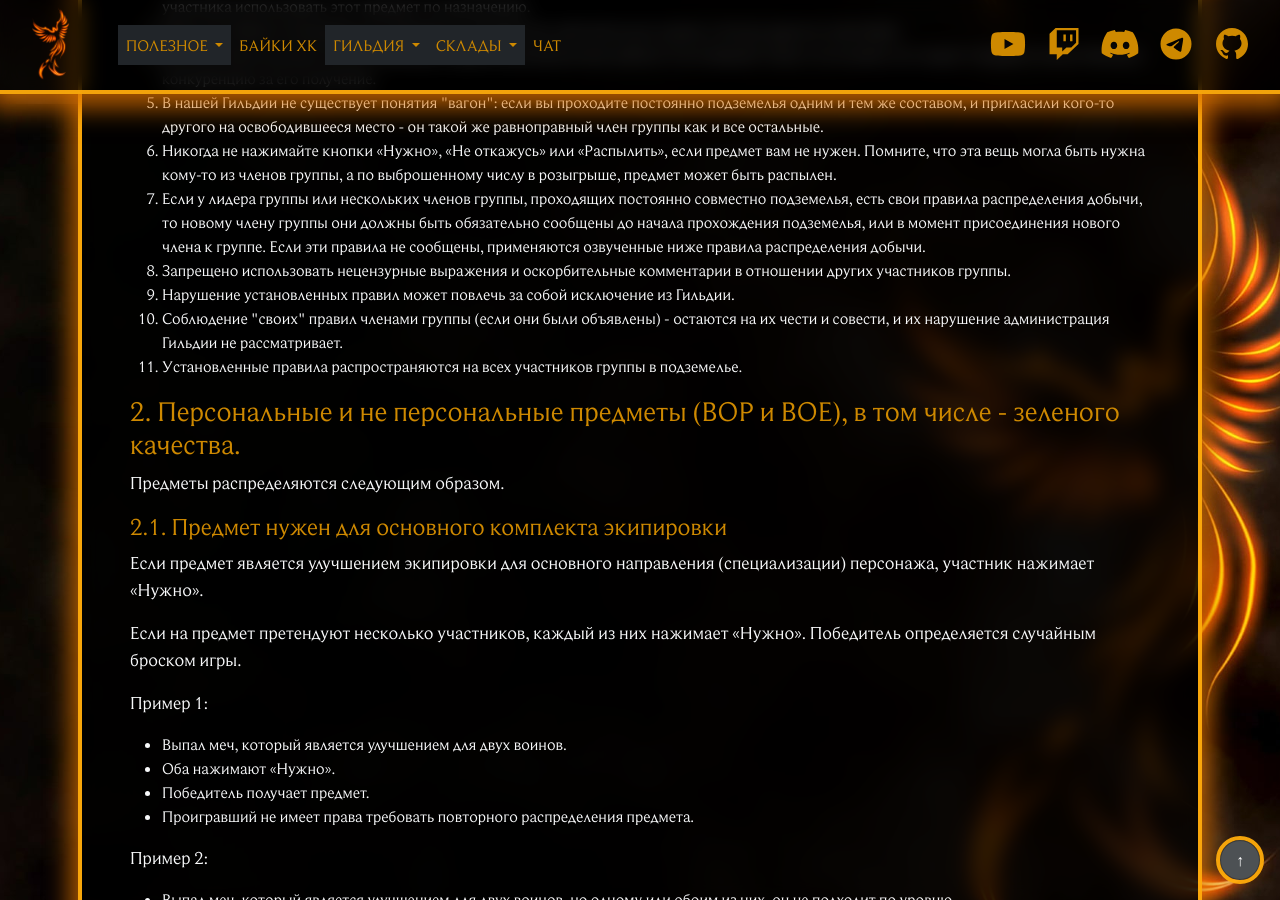
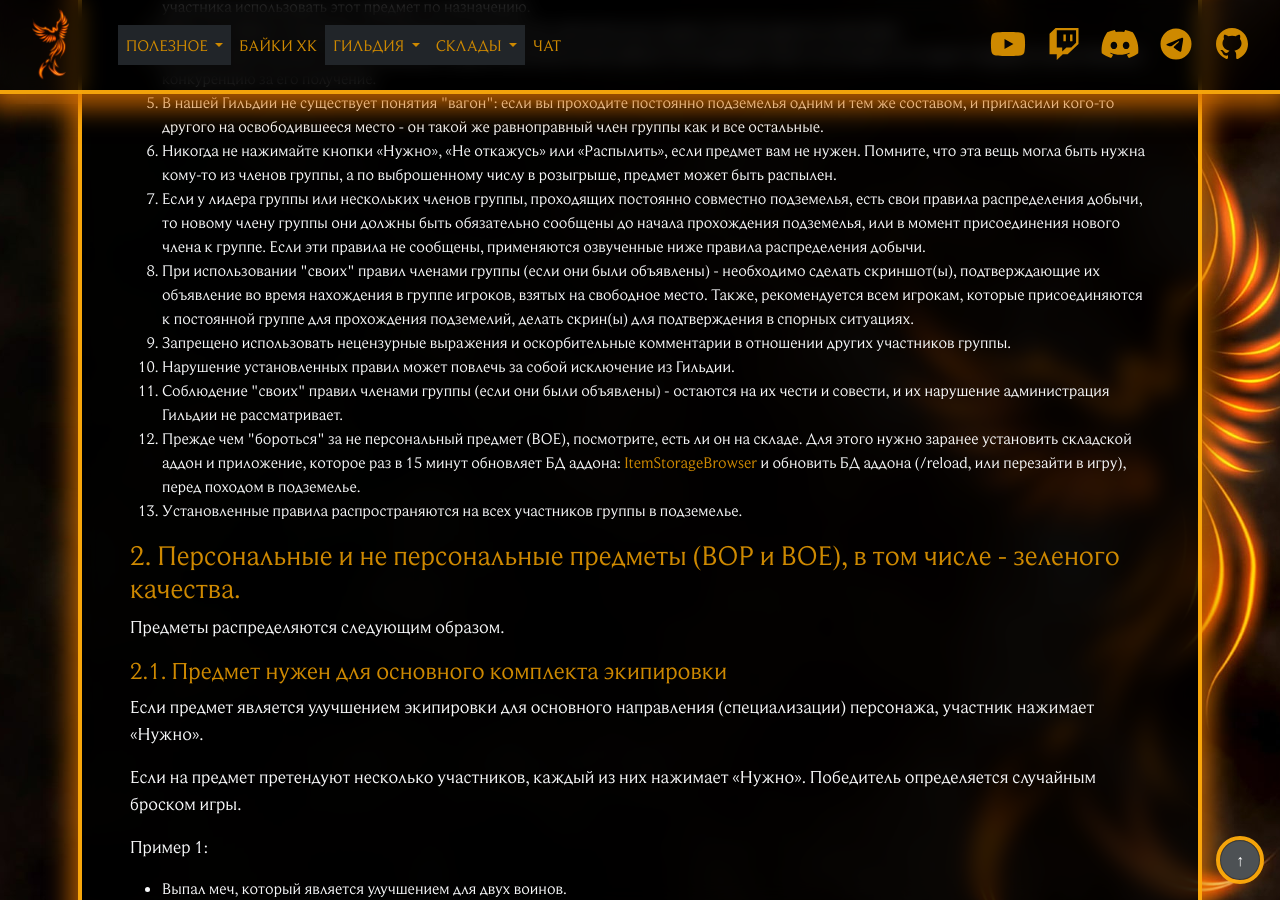
Before and after one commit to Phoenix-Guilds/phoenix-guilds.github.io, a Jekyll site: the page built from nest/guild/rules-in-dungeons.html, in a window 1280 px wide and 900 px high, scrolled down 796 px. Built offline with Jekyll 4.4.1, drawn with Linux system fonts in a browser that asks for light colours; nearby versions of some CDN libraries; library files that are not in the unit come from our copies.

Commit message:
Update rules-in-dungeons page

```diff
--- a/nest/guild/rules-in-dungeons.html
+++ b/nest/guild/rules-in-dungeons.html
@@ -43,12 +43,14 @@ title: Правила распределения добычи
             члену группы они должны быть обязательно сообщены до начала прохождения подземелья, или в момент присоединения нового члена к группе. Если эти
             правила не сообщены, применяются озвученные ниже правила распределения добычи.
           </li>
+          <li>При использовании "своих" правил членами группы (если они были объявлены) - необходимо сделать скриншот(ы), подтверждающие их объявление во время нахождения в группе игроков, взятых на свободное место. Также, рекомендуется всем игрокам, которые присоединяются к постоянной группе для прохождения подземелий, делать скрин(ы) для подтверждения в спорных ситуациях.</li>
           <li>Запрещено использовать нецензурные выражения и оскорбительные комментарии в отношении других участников группы.</li>
           <li>Нарушение установленных правил может повлечь за собой исключение из Гильдии.</li>
           <li>
             Соблюдение "своих" правил членами группы (если они были объявлены) - остаются на их чести и совести, и их нарушение администрация Гильдии не
             рассматривает.
           </li>
+          <li>Прежде чем "бороться" за не персональный предмет (BOE), посмотрите, есть ли он на складе. Для этого нужно заранее установить складской аддон и приложение, которое раз в 15 минут обновляет БД аддона: <a href="/nest/#ItemStorageBrowser">ItemStorageBrowser</a> и обновить БД аддона (/reload, или перезайти в игру), перед походом в подземелье.</li>
           <li>Установленные правила распространяются на всех участников группы в подземелье.</li>
         </ol>
 
```
